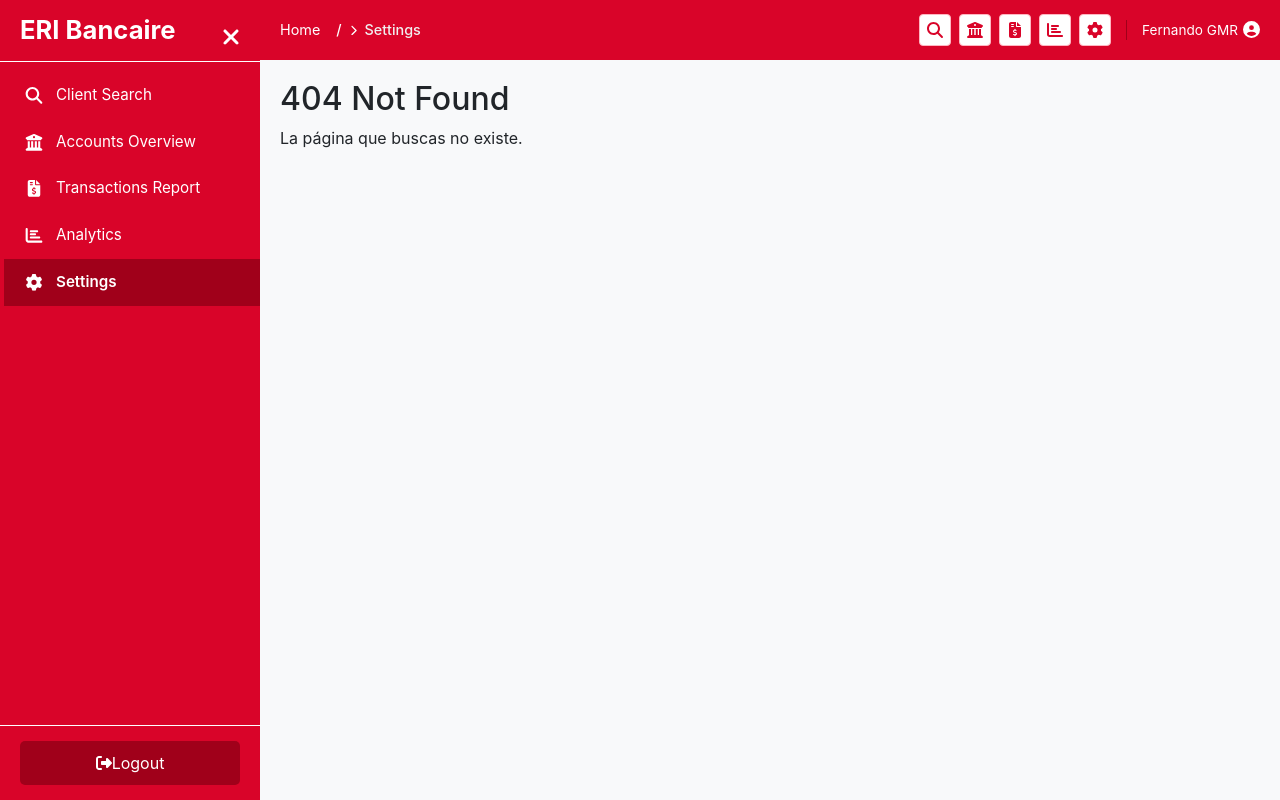
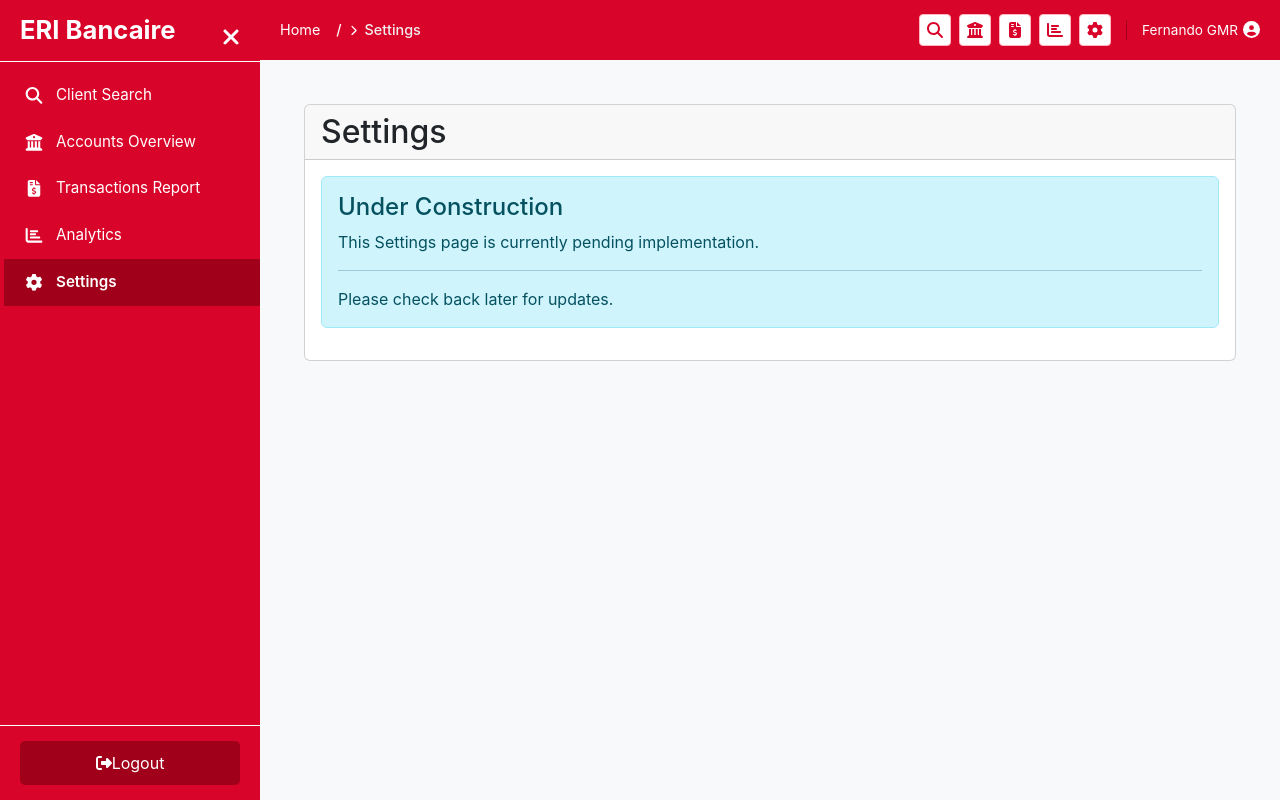
Before and after one commit to siglo50/ERI_Bancaire_Prueba_FernandoGMR, a React (Vite) app: page /settings in a window 1280 px wide. Before the commit this address had no page. Built offline with nearby package versions, Linux system fonts and the light colour scheme.

Commit message:
mejoro alineamientos y pagina settings

```diff
--- a/src/App.jsx
+++ b/src/App.jsx
@@ -9,6 +9,7 @@ import AccountCharacteristicsPage from './pages/AccountCharacteristicsPage';
 import AccountsOverviewPage from './pages/AccountsOverviewPage';
 import TransactionsReportPage from './pages/TransactionsReportPage';
 import AnalyticsDashboardPage from './pages/AnalyticsDashboardPage';
+import SettingsPage from './pages/SettingsPage';
 
 // Import new tab content components
 import ClientGeneralInfo from './components/client_details_tabs/ClientGeneralInfo';
@@ -78,6 +79,9 @@ function App() {
               {/* Route for Analytics Dashboard */}
               <Route path="/analytics" element={<AnalyticsDashboardPage />} />
 
+              {/* Route for Settings Page */}
+              <Route path="/settings" element={<SettingsPage />} />
+
               {/* Ruta por defecto o página no encontrada */}
               <Route path="*" element={<div><h2>404 Not Found</h2><p>La página que buscas no existe.</p></div>} />
             </Routes>
--- a/src/pages/AccountsOverviewPage.jsx
+++ b/src/pages/AccountsOverviewPage.jsx
@@ -49,7 +49,7 @@ const AccountsOverviewPage = () => {
     <Container fluid className="p-4">
       <h2 className="mb-4">Accounts Overview</h2>
       <Form className="mb-4">
-        <Row className="align-items-end">
+        <Row className="align-items-center">
           <Col md={3}>
             <Form.Group controlId="searchType">
               <Form.Label>Search by:</Form.Label>
@@ -73,7 +73,7 @@ const AccountsOverviewPage = () => {
               </Form.Text>
             </Form.Group>
           </Col>
-          <Col md={3} className="d-flex align-items-end">
+          <Col md={3}>
             <Button variant="primary" onClick={handleSearch} className="w-100 eri-button">
               <FontAwesomeIcon icon={faSearch} className="me-2" /> Search
             </Button>
--- /dev/null
+++ b/src/pages/SettingsPage.jsx
@@ -0,0 +1,28 @@
+import React from 'react';
+import { Container, Card, Alert } from 'react-bootstrap';
+
+const SettingsPage = () => {
+  return (
+    <Container fluid className="p-4">
+      <Card>
+        <Card.Header as="h2">
+          Settings
+        </Card.Header>
+        <Card.Body>
+          <Alert variant="info">
+            <Alert.Heading>Under Construction</Alert.Heading>
+            <p>
+              This Settings page is currently pending implementation.
+            </p>
+            <hr />
+            <p className="mb-0">
+              Please check back later for updates.
+            </p>
+          </Alert>
+        </Card.Body>
+      </Card>
+    </Container>
+  );
+};
+
+export default SettingsPage;
--- a/src/pages/TransactionsReportPage.jsx
+++ b/src/pages/TransactionsReportPage.jsx
@@ -86,7 +86,7 @@ const TransactionsReportPage = () => {
     <Container fluid className="p-4">
       <h2 className="mb-4">Transactions Report</h2>
       <Form className="mb-4">
-        <Row className="align-items-end">
+        <Row className="align-items-center">
           <Col md={9}>
             <Form.Group controlId="accountIdSearch">
               <Form.Label>Account ID</Form.Label>
@@ -102,7 +102,7 @@ const TransactionsReportPage = () => {
               </Form.Text>
             </Form.Group>
           </Col>
-          <Col md={3} className="d-flex align-items-end">
+          <Col md={3}>
             <Button variant="primary" onClick={handleSearch} className="w-100 eri-button">
               <FontAwesomeIcon icon={faSearch} className="me-2" /> Search Transactions
             </Button>
```
